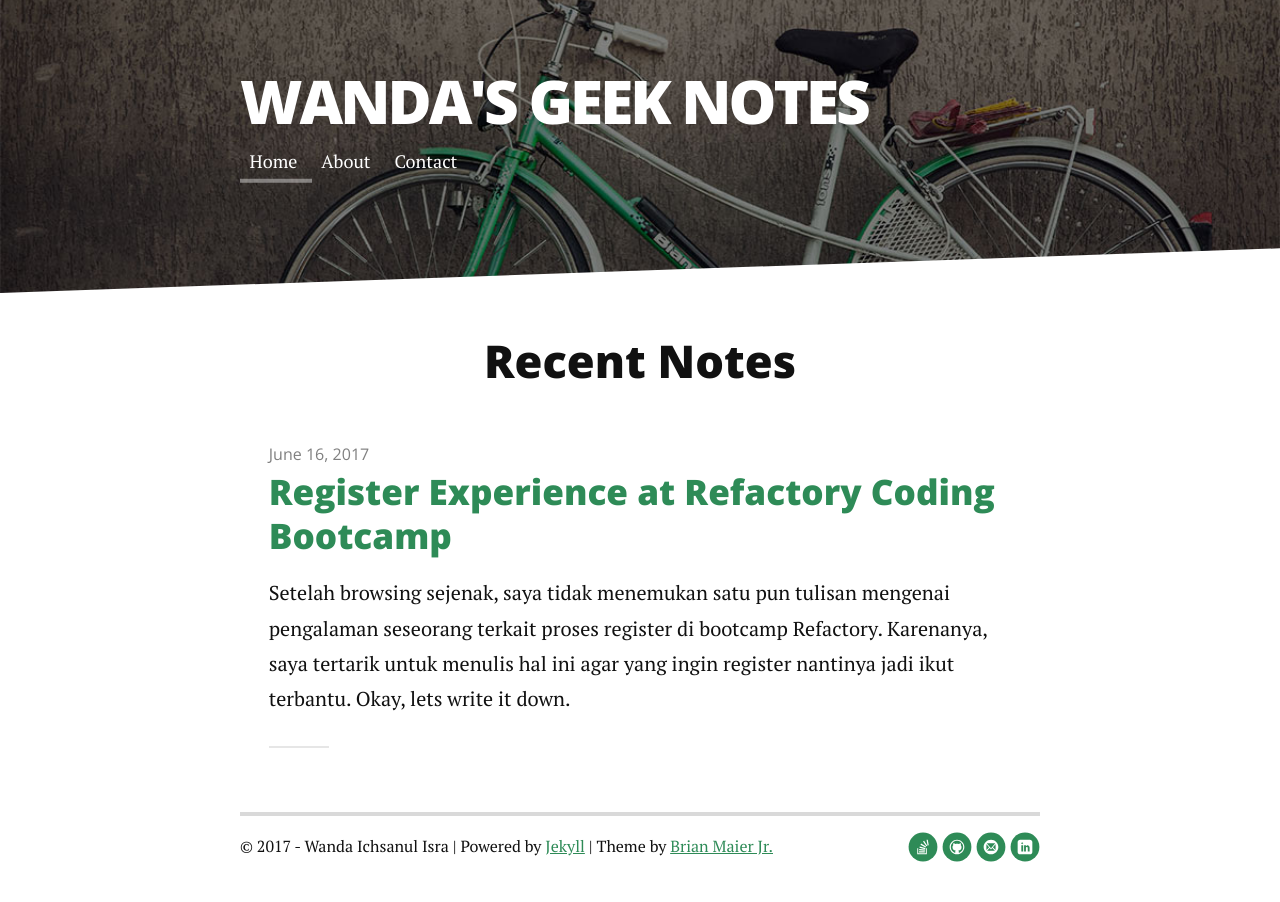
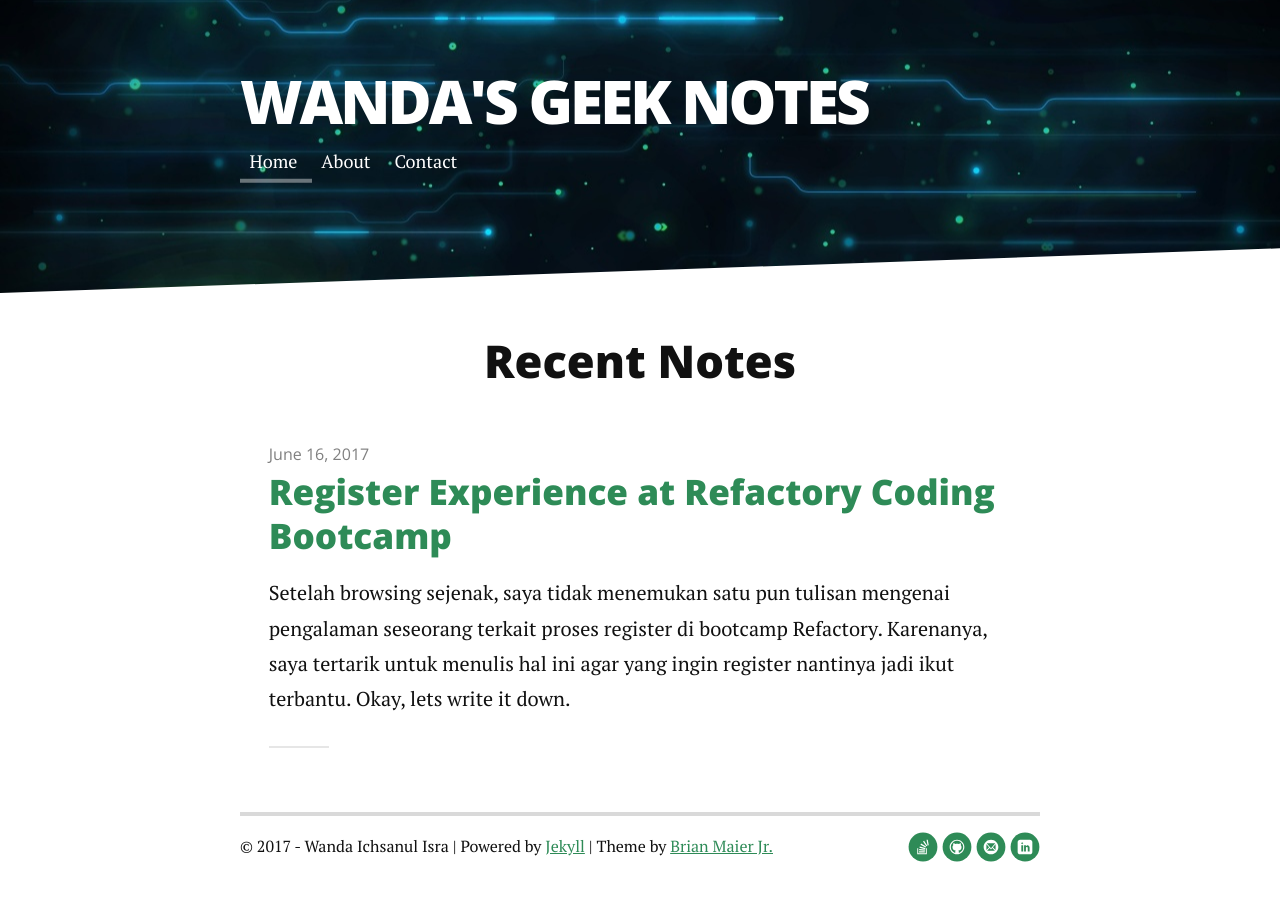
Before and after one commit to wlisrausr/wlisra.github.io, a Jekyll site: the page built from index.html, in a window 1280 px wide. Built offline with Jekyll 4.4.1, drawn with Linux system fonts in a browser that asks for light colours; nearby versions of some CDN libraries; the list of posts is cut into pages by our own code.

Commit message:
Change top background image

```diff
--- a/_includes/head.html
+++ b/_includes/head.html
@@ -48,7 +48,7 @@
     >
   {% else %}
     <meta
-      content="{{ '/assets/img/touring.jpg' | prepend: site.url }}"
+      content="{{ '/assets/img/top-background.jpg' | prepend: site.url }}"
       property="og:image"
     >
   {% endif %}
@@ -82,7 +82,7 @@
   {% else %}
     <meta
       name="twitter:image:src"
-      content="{{ '/assets/img/touring.jpg' | prepend: site.url }}"
+      content="{{ '/assets/img/top-background.jpg' | prepend: site.url }}"
     >
   {% endif %}
 
--- a/assets/scss/breakpoints/_mobileup.scss
+++ b/assets/scss/breakpoints/_mobileup.scss
@@ -177,7 +177,7 @@ HEADER STYLING
 
 .header {
 	background-color: $background-color;
-	background-image: url('../img/touring.jpg');
+	background-image: url('../img/top-background.jpg');
 	background-size: cover;
 	background-position: center center;
 	color: white;
--- a/css/style.css
+++ b/css/style.css
@@ -801,7 +801,7 @@ HEADER STYLING
 ***************/
 .header {
   background-color: seagreen;
-  background-image: url("../img/touring.jpg");
+  background-image: url("../img/top-background.jpg");
   background-size: cover;
   background-position: center center;
   color: white;
```
Also changed, not shown: assets/css/style.css, assets/img/top-background.jpg (added), assets/img/touring.jpg (deleted).
